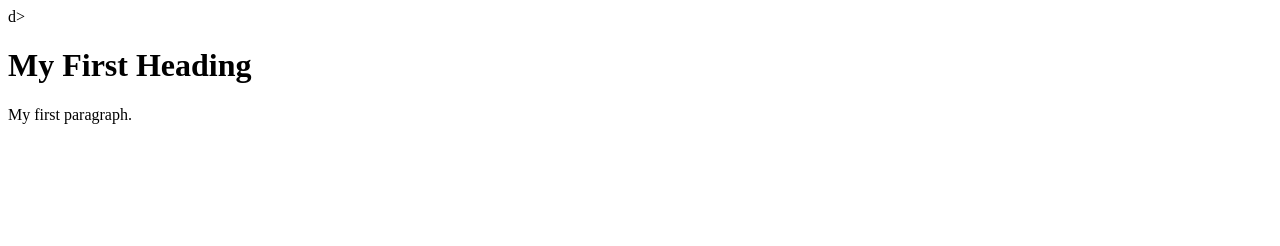
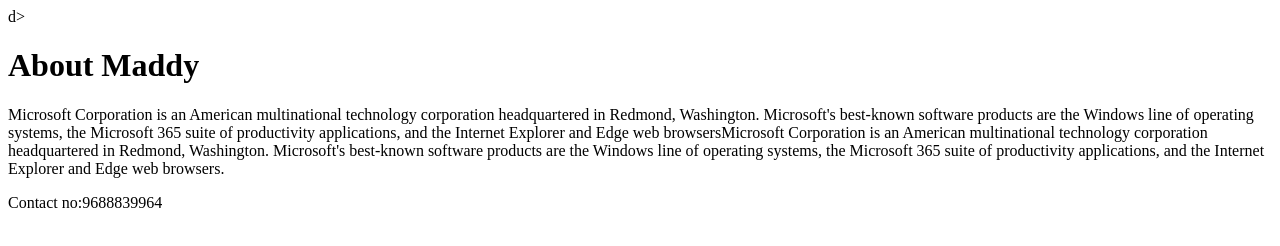
Before and after one commit to Madhankumar-star/developer, a plain HTML site: page index.html in a window 1280 px wide. Drawn offline with Linux system fonts and the light colour scheme.

Commit message:
contact number change

```diff
--- a/index.html
+++ b/index.html
@@ -1,10 +1,14 @@
 d>
-<title>Page Title</title>
+<title>Welcome to maddy lab!!!</title>
 </head>
 <body>
 
-	<h1>My First Heading</h1>
-	<p>My first paragraph.</p>
-
+	<h1>About Maddy</h1>
+	<p>Microsoft Corporation is an American multinational technology corporation headquartered in Redmond, Washington.
+           Microsoft's best-known software products are the Windows line of operating systems, the Microsoft 365 suite of productivity applications, and
+           the Internet Explorer and Edge web browsersMicrosoft Corporation is an American multinational technology corporation headquartered in Redmond, Washington.
+           Microsoft's best-known software products are the Windows line of operating systems, the Microsoft 365 suite of productivity applications, and the Internet Explorer
+           and Edge web browsers.</p>
+         <p\>Contact no:9688839964<p>
 </body>
 </html>
```
